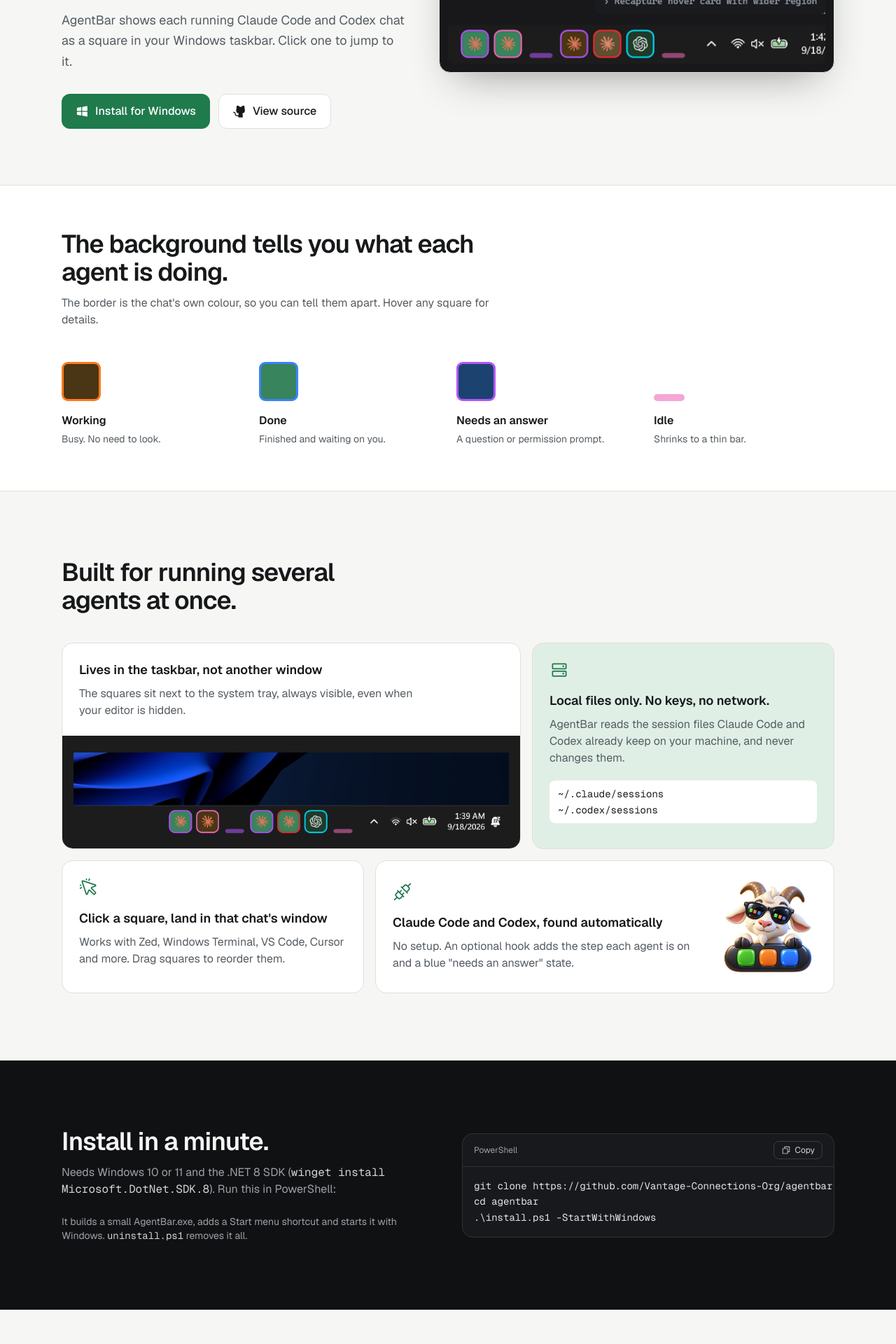
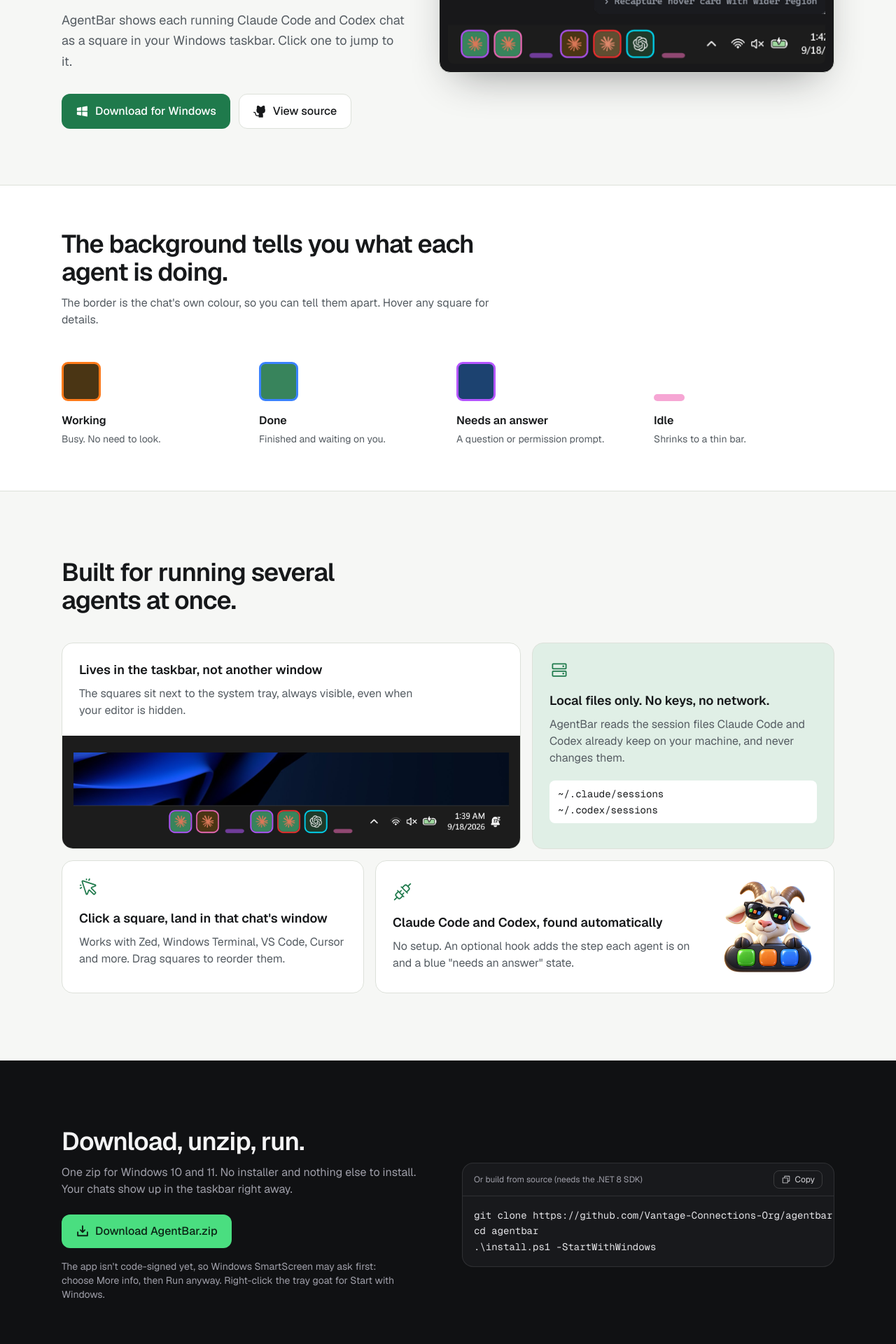
Before and after one commit to Vantage-Connections-Org/agentbar, a Next.js app in the folder site/: page / in a window 1280 px wide. Shown: the part 340-2260 px from the top of the page at 70% size. Built offline with nearby package versions, Linux system fonts and the light colour scheme; no server answers.

Commit message:
site: Download for Windows goes straight to the release zip (no .NET needed)

```diff
--- a/site/app/layout.tsx
+++ b/site/app/layout.tsx
@@ -1,6 +1,6 @@
 import type { Metadata, Viewport } from "next";
 import { Geist, Geist_Mono } from "next/font/google";
-import { DESCRIPTION, REPO_URL, SITE_URL, TITLE } from "@/lib/site";
+import { DESCRIPTION, DOWNLOAD_URL, REPO_URL, SITE_URL, TITLE } from "@/lib/site";
 import { FAQ } from "@/lib/faq";
 import "./globals.css";
 
@@ -45,7 +45,7 @@
     applicationCategory: "DeveloperApplication",
     operatingSystem: "Windows 10, Windows 11",
     url: SITE_URL,
-    downloadUrl: REPO_URL,
+    downloadUrl: DOWNLOAD_URL,
     softwareHelp: `${REPO_URL}#readme`,
     license: "https://opensource.org/licenses/MIT",
     isAccessibleForFree: true,
--- a/site/app/page.tsx
+++ b/site/app/page.tsx
@@ -1,10 +1,10 @@
 import Image from "next/image";
-import { AppleLogo, ArrowRight, CursorClick, GithubLogo, HardDrives, Plugs, Star, WindowsLogo } from "@phosphor-icons/react/dist/ssr";
+import { AppleLogo, ArrowRight, DownloadSimple, CursorClick, GithubLogo, HardDrives, Plugs, Star, WindowsLogo } from "@phosphor-icons/react/dist/ssr";
 import { CopyButton } from "@/components/CopyButton";
 import { Reveal } from "@/components/Reveal";
 import { WaitlistForm } from "@/components/WaitlistForm";
 import { FAQ } from "@/lib/faq";
-import { REPO_URL, githubStars } from "@/lib/site";
+import { DOWNLOAD_URL, REPO_URL, githubStars } from "@/lib/site";
 
 const INSTALL = `git clone ${REPO_URL}
 cd agentbar
@@ -63,11 +63,11 @@
             </p>
             <div className="mt-8 flex flex-wrap gap-3">
               <a
-                href="#install"
+                href={DOWNLOAD_URL}
                 className="inline-flex items-center gap-2 rounded-xl bg-accent px-5 py-3 font-medium text-accent-ink transition hover:brightness-110 active:scale-[0.98]"
               >
                 <WindowsLogo size={20} weight="fill" />
-                Install for Windows
+                Download for Windows
               </a>
               <a
                 href={REPO_URL}
@@ -183,18 +183,25 @@
         <section id="install" className="scroll-mt-20 bg-[#101113] text-zinc-100">
           <div className="mx-auto grid max-w-6xl gap-10 px-4 py-24 sm:px-6 lg:grid-cols-2 lg:items-center">
             <Reveal>
-              <h2 className="text-3xl font-semibold tracking-tight md:text-4xl">Install in a minute.</h2>
+              <h2 className="text-3xl font-semibold tracking-tight md:text-4xl">Download, unzip, run.</h2>
               <p className="mt-3 max-w-[48ch] text-zinc-400">
-                Needs Windows 10 or 11 and the .NET 8 SDK (<code className="font-mono text-zinc-300">winget install Microsoft.DotNet.SDK.8</code>). Run this in PowerShell:
+                One zip for Windows 10 and 11. No installer and nothing else to install. Your chats show up in the taskbar right away.
               </p>
-              <p className="mt-6 text-sm text-zinc-400">
-                It builds a small AgentBar.exe, adds a Start menu shortcut and starts it with Windows. <code className="font-mono text-zinc-300">uninstall.ps1</code> removes it all.
+              <a
+                href={DOWNLOAD_URL}
+                className="mt-6 inline-flex items-center gap-2 rounded-xl bg-[#4ade80] px-5 py-3 font-medium text-[#0b2415] transition hover:brightness-110 active:scale-[0.98]"
+              >
+                <DownloadSimple size={20} weight="bold" />
+                Download AgentBar.zip
+              </a>
+              <p className="mt-4 max-w-[52ch] text-sm text-zinc-400">
+                The app isn&apos;t code-signed yet, so Windows SmartScreen may ask first: choose More info, then Run anyway. Right-click the tray goat for Start with Windows.
               </p>
             </Reveal>
             <Reveal delay={0.08}>
               <div className="overflow-hidden rounded-2xl border border-white/10 bg-[#18191c]">
                 <div className="flex items-center justify-between border-b border-white/10 px-4 py-2.5">
-                  <span className="text-xs text-zinc-400">PowerShell</span>
+                  <span className="text-xs text-zinc-400">Or build from source (needs the .NET 8 SDK)</span>
                   <CopyButton text={INSTALL} />
                 </div>
                 <pre className="overflow-x-auto p-4 font-mono text-sm leading-relaxed text-zinc-200">{INSTALL}</pre>
--- a/site/lib/faq.ts
+++ b/site/lib/faq.ts
@@ -23,7 +23,7 @@
   },
   {
     q: "How do I install it?",
-    a: "Clone the GitHub repository and run install.ps1. It builds a single small AgentBar.exe with the .NET 8 SDK, adds a Start menu shortcut, and can start it with Windows. uninstall.ps1 removes everything.",
+    a: "Download AgentBar-windows-x64.zip from the latest GitHub release, unzip it anywhere and run AgentBar.exe. Nothing else needs installing. You can also build it from source: clone the repository and run install.ps1, which needs the .NET 8 SDK.",
   },
   {
     q: "Is AgentBar free?",
--- a/site/lib/site.ts
+++ b/site/lib/site.ts
@@ -2,6 +2,8 @@
 export const SITE_URL = process.env.NEXT_PUBLIC_SITE_URL ?? "https://agentbar.vercel.app";
 export const REPO = "Vantage-Connections-Org/agentbar";
 export const REPO_URL = `https://github.com/${REPO}`;
+// Always the newest release's Windows zip (self-contained, no .NET install needed).
+export const DOWNLOAD_URL = `${REPO_URL}/releases/latest/download/AgentBar-windows-x64.zip`;
 
 export const TITLE = "AgentBar: see every Claude Code and Codex chat in your taskbar";
 export const DESCRIPTION =
```
Also changed, not shown: site/public/llms.txt.
